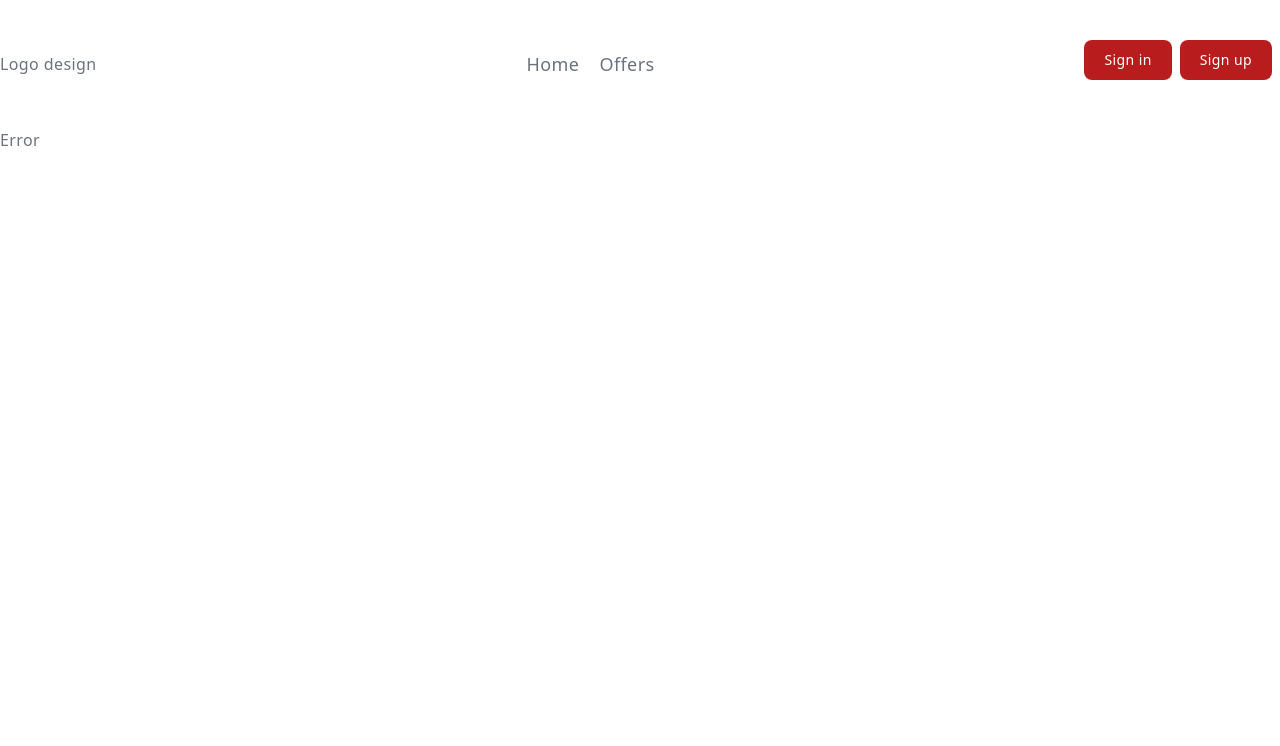
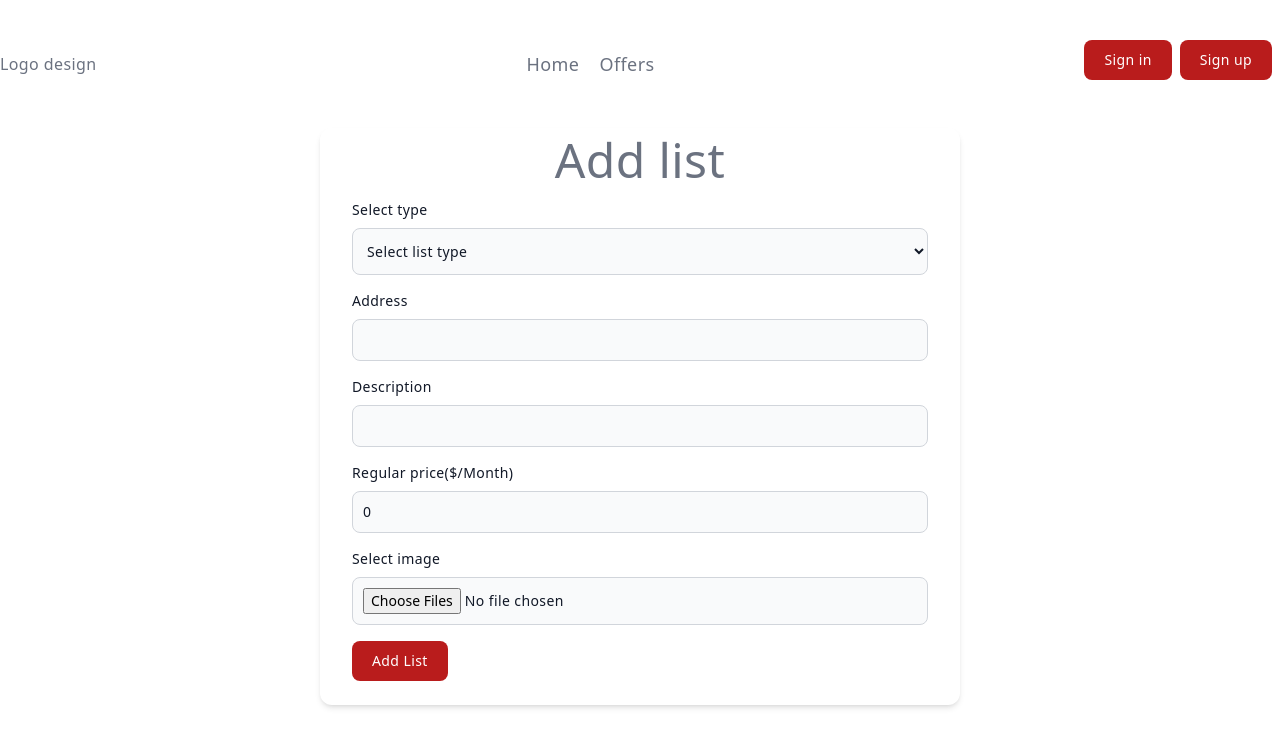
Before and after one commit to MainaMary/Real-Estate-app, a React (Vite) app: page /addList in a window 1280 px wide. Shown: the top 746 px of the page. Built offline with nearby package versions, Linux system fonts and the light colour scheme.

Commit message:
Create listing form

```diff
--- a/src/model/types.ts
+++ b/src/model/types.ts
@@ -11,3 +11,8 @@ export  interface initialStateType {
 export interface ErrorType {
     message:string
 }
+export interface ListType {
+    description:string;
+    address: string;
+    price: number
+}
--- a/src/pages/auth/ForgotPassword.tsx
+++ b/src/pages/auth/ForgotPassword.tsx
@@ -8,8 +8,8 @@ const ForgotPassword = () => {
     <form>
          <div className="my-4">
           <CustomLabel>Name</CustomLabel>
-          <CustomInput placeholder="John Doe" name="name" onChange={handleInputChange} type="text" value={name || ''}/>
-          <p className="text-red-500">{formErrors.name}</p>
+          {/* <CustomInput placeholder="John Doe" name="name" onChange={handleInputChange} type="text" value={name || ''}/>
+          <p className="text-red-500">{formErrors.name}</p> */}
         </div>
     </form>
   )
--- /dev/null
+++ b/src/pages/listing/AddList.tsx
@@ -0,0 +1,98 @@
+import React, { useState } from "react";
+import { addDoc, collection } from "firebase/firestore";
+
+import CustomLabel from "../../components/CustomLabel";
+import CustomInput from "../../components/CustomInput";
+import CustomButton from "../../components/CustomButton";
+import { CustomSelect } from "../../components/CustomSelect";
+import { listArr } from "../../utils/constants";
+import { ListType } from "../../model/types";
+
+const AddList = () => {
+  const [select, setSelect] = useState<string>("");
+  const [geoLocationEnabled, setGeoLoactionEnabled]= useState<boolean>(true)
+  const [imageUpload, setImageUpload] = useState(null);
+
+  const [formValues, setFormValues] = useState<ListType>({
+    description: "",
+    address: "",
+    price: 0,
+  });
+  const { address, description, price } = formValues;
+  const handleInputChange = (e: any) => {
+    const { name, value } = e.target;
+    setFormValues({ ...formValues, [name]: value });
+  };
+  const handleSelect = (e: any) => {
+    setSelect(e.target.value);
+  };
+  const handleSubmit = (e:any) =>{
+    e.preventDefault()
+
+  }
+  return (
+    <div className="flex justify-center w-[50%] m-auto">
+      <form className="  w-full rounded-xl shadow-md px-8 py-2" onSubmit={handleSubmit}>
+        <h2 className="text-center">Add list</h2>
+
+        <div className="my-4">
+          <CustomLabel>Select type</CustomLabel>
+          <CustomSelect onChange={handleSelect}>
+            <option selected>Select list type</option>
+            {listArr.map((item) => (
+              <option key={item.id} value={select}>
+                {item.type}
+              </option>
+            ))}
+          </CustomSelect>
+        </div>
+        <div className="my-4">
+          <CustomLabel>Address</CustomLabel>
+          <CustomInput
+            name="address"
+            type="string"
+            onChange={handleInputChange}
+            value={address}
+          />
+        </div>
+        <div className="my-4">
+          <CustomLabel>Description</CustomLabel>
+          <CustomInput
+            name="description"
+            type="string"
+            onChange={handleInputChange}
+            value={description}
+          />
+        </div>
+        <div className="my-4">
+          <CustomLabel>Regular price($/Month)</CustomLabel>
+          <CustomInput
+            name="price"
+            type="number"
+            min={0}
+            max={1000000}
+            onChange={handleInputChange}
+            value={price}
+          />
+        </div>
+
+        <div className="my-4">
+          <CustomLabel>Select image</CustomLabel>
+          <CustomInput
+            type="file"
+            name="image"
+            onChange={(e: any) => setImageUpload(e.target.file[0])}
+            accept=".jpg, .png, .jpeg"
+            required
+            multiple
+          />
+        </div>
+        <div className="my-4">
+          <CustomButton className="w-full">Add List</CustomButton>
+        </div>
+      </form>
+    </div>
+  );
+};
+
+export default AddList;
--- a/src/routes/routes.tsx
+++ b/src/routes/routes.tsx
@@ -5,18 +5,21 @@ import SigninPage from "../pages/auth/SigninPage";
 import Error from "../pages/error/Error";
 import Offers from "../pages/offers/Offers";
 import RootLayout from "../layout/RootLayout";
+import AddList from "../pages/listing/AddList";
 const ROOT = "/";
 const SIGNIN = "/login";
 const REGISTER = "/register";
 const OFFERS ="/offers"
+const ADD_LIST ="/addList"
 const NOTFOUND = "*";
 export const routes = createBrowserRouter(
   createRoutesFromElements(
     <Route path={ROOT} element={<RootLayout/>}>
       <Route index element={<Homepage/>}/>
-      <Route path="login" element={<SigninPage/>}/>
-      <Route path="register" element={<SignupPage/>}/>
-      <Route path="offers" element={<Offers/>}/>
+      <Route path={SIGNIN} element={<SigninPage/>}/>
+      <Route path={REGISTER} element={<SignupPage/>}/>
+      <Route path={OFFERS} element={<Offers/>}/>
+      <Route path={ADD_LIST} element={<AddList/>}/>
       <Route path="*" element={<Error/>}/>
       <Route/>
     </Route>
--- /dev/null
+++ b/src/utils/constants.ts
@@ -0,0 +1,9 @@
+export const listArr = [
+    {
+        type: "Rent",
+        id: 1
+    }, {
+        type: "Sell",
+        id: 2
+    }
+]
```
